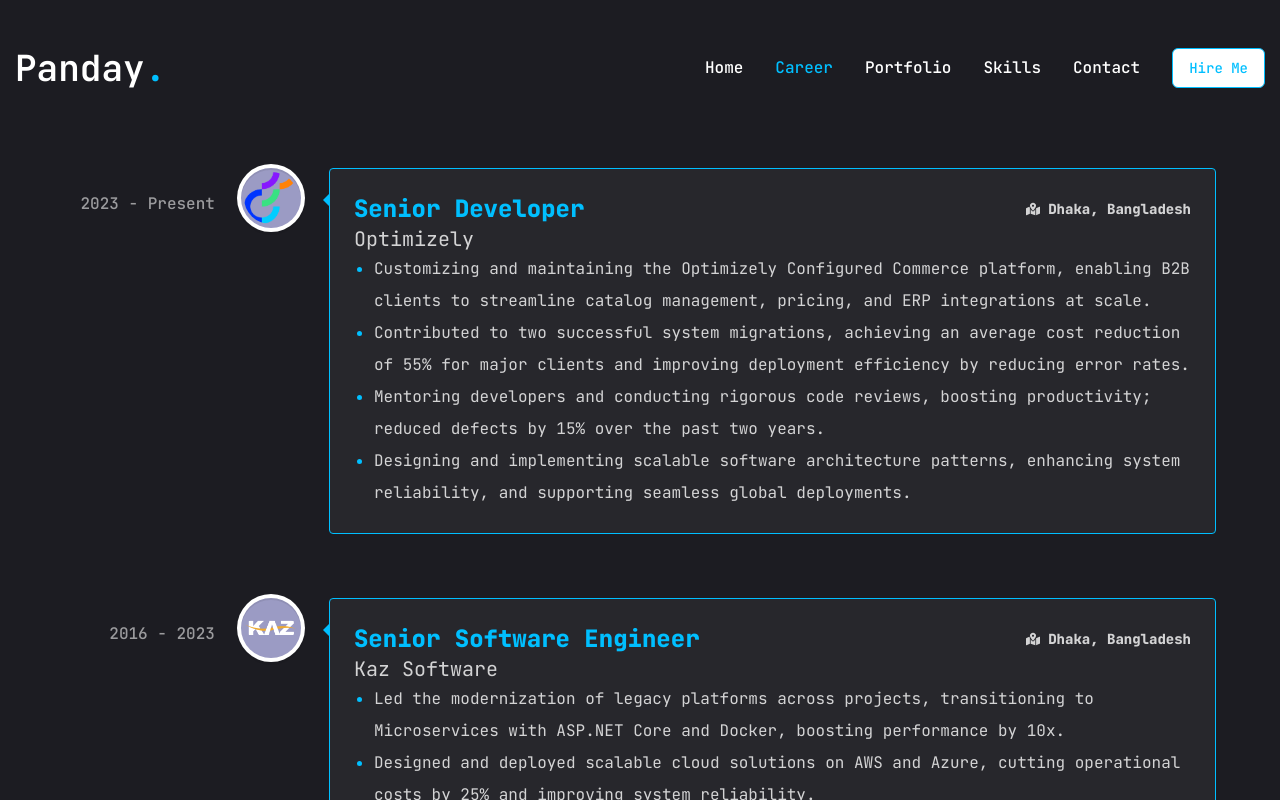
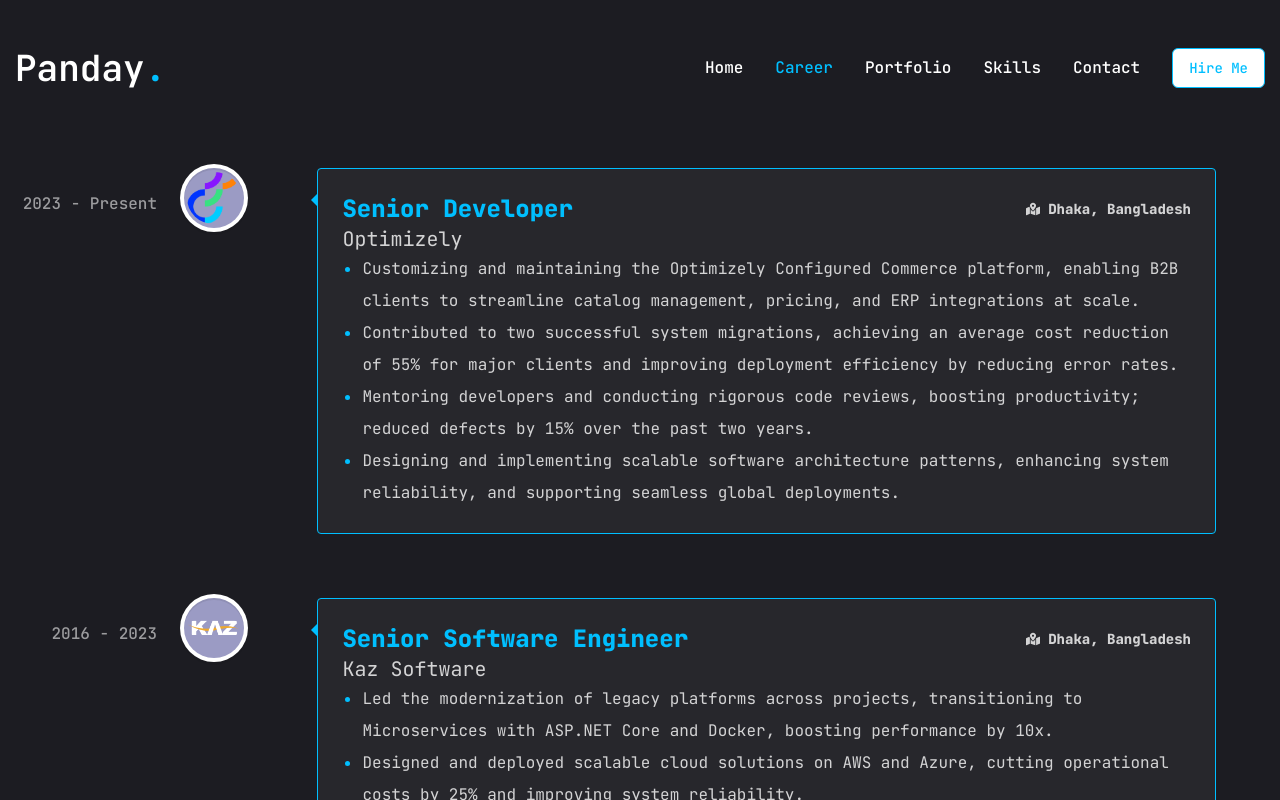
Before and after one commit to biswajitpanday/biswajitpanday.github.io, a Next.js app: page /career in a window 1280 px wide. Shown: the top 800 px of the page. Built offline with nearby package versions, Linux system fonts and the light colour scheme.

Commit message:
Fix Image,and some other issues.

```diff
--- a/app/globals.css
+++ b/app/globals.css
@@ -24,16 +24,16 @@
     background-color: transparent !important;
   }
   .custom-vt::before {
-    left: 18% !important;
+    left: 13% !important;
   }
   .custom-vt .vertical-timeline-element-icon {
-    left: 18% !important;
+    left: 13% !important;
   }
   .custom-vt-element .vertical-timeline-element-content {
-    width: 77% !important;
+    width: 78% !important;
   }
   .custom-vt-element .vertical-timeline-element-date {
-    right: 113% !important;
+    right: 118% !important;
   }
 }
 
--- a/app/page.tsx
+++ b/app/page.tsx
@@ -13,7 +13,7 @@ const Home = () => {
           <div className="text-center xl:text-left order-2 xl:order-none">
             <span>Full-Stack .NET Developer</span>
             <h1 className="text-4xl font-bold mb-6">
-              Hello, I&apos;m <br />
+              Hi, I&apos;m <br />
               <span className="text-secondary-default">Biswajit Panday</span>
             </h1>
             <p className="max-w-[500px] mb-9 text-white/80">
--- a/components/Photo.tsx
+++ b/components/Photo.tsx
@@ -22,7 +22,7 @@ const Photo = () => {
           className="w-[298px] h-[298px] xl:w-[498px] xl:h-[498px] mix-blend-lighten absolute"
         >
           <Image
-            src="/assets/Panday.jpeg"
+            src="/assets/Panday.png"
             priority
             quality={100}
             fill
```
Also changed, not shown: public/assets/Panday.png.
